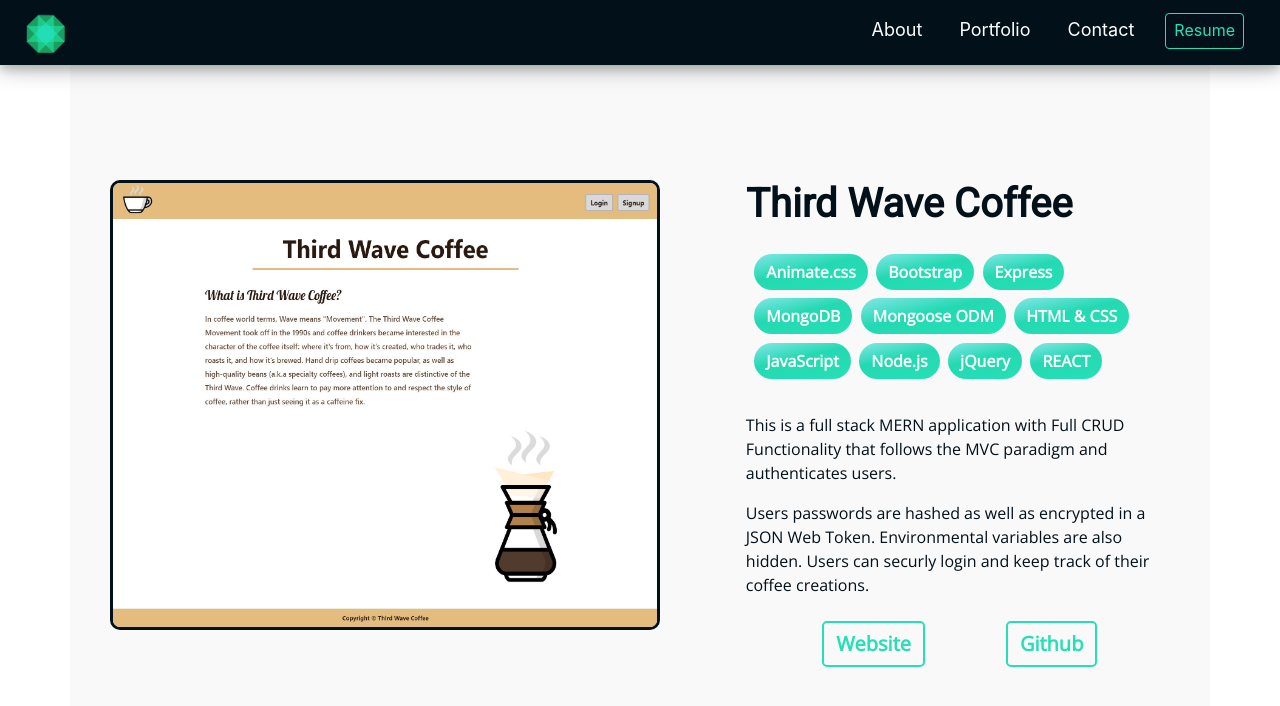
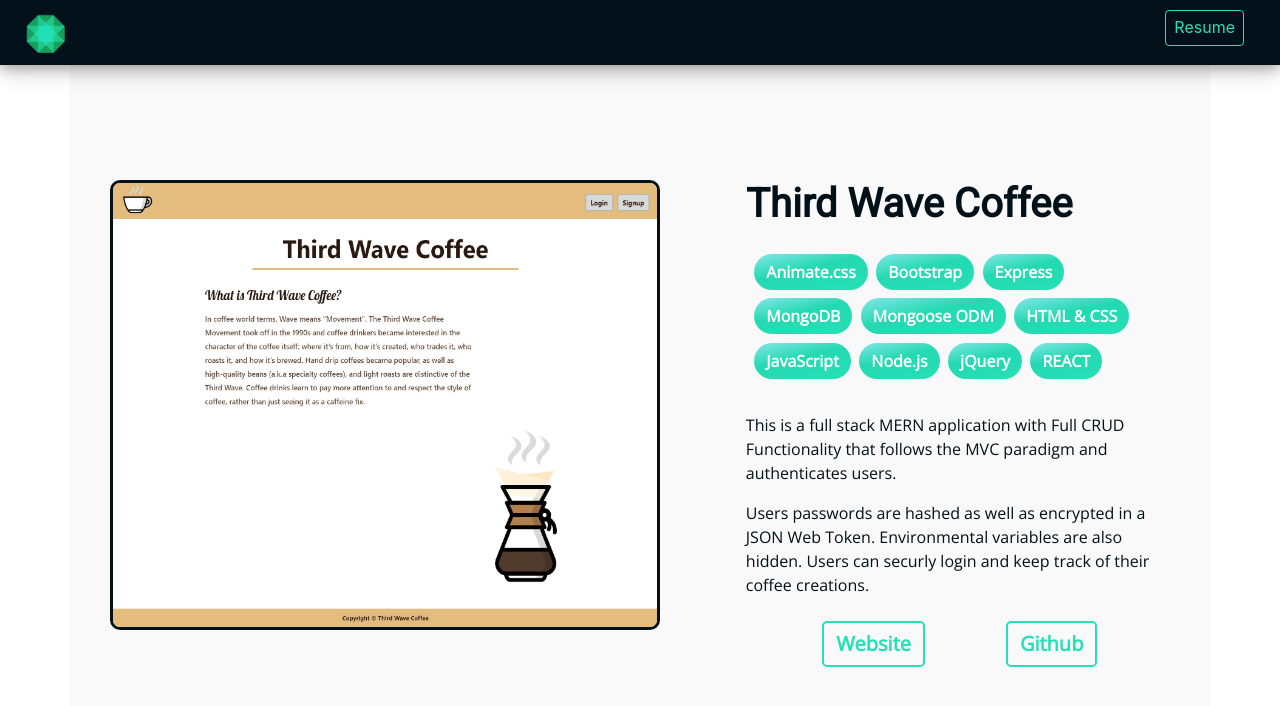
Before and after one commit to Eshi44/Portfolio-Emerald, a React (Create React App) app in the folder client/: page /third-wave-coffee in a window 1280 px wide. Shown: the top 706 px of the page. Built offline with nearby package versions, Linux system fonts and the light colour scheme.

Commit message:
fixed navbar for porfolio pages - now it does not show different sections(about, portfolio, contact)

```diff
--- /dev/null
+++ b/client/src/components/NavBar/NavBarPages.jsx
@@ -0,0 +1,36 @@
+import React, { Component } from 'react';
+import Emerald from "../../images/emerald.png";
+import PDF from "../../documents/Emerald-Sea-Hamel-Iervolino-Resume.pdf";
+import "./NavBar.css";
+import { Link } from "react-router-dom";
+
+class NavBarPages extends Component {
+    render() {
+        return (
+            <div>
+                <>
+				<nav className="navbar" id="nav-bar">
+				<Link to="/"><img
+						id="emerald-img"
+						id="emeraldLogo"
+						src={Emerald}
+						alt="emerald"
+						height="60px"
+					/></Link>
+					<div id="float-div">
+						<ul>
+							<li>
+								<a href={PDF} target="_blank" id="btn-resume">
+									Resume
+								</a>
+							</li>
+						</ul>
+					</div>
+				</nav>
+			</>
+            </div>
+        );
+    }
+}
+
+export default NavBarPages;
--- a/client/src/containers/Portfolio-Pages/CatSweeper.jsx
+++ b/client/src/containers/Portfolio-Pages/CatSweeper.jsx
@@ -1,5 +1,5 @@
 import React, { Component } from "react";
-import NavBar from "../../components/NavBar/NavBar";
+import NavBar from "../../components/NavBar/NavBarPages";
 import CatSweeperMain from "../../images/catsweeper-screenshot.png";
 import "./Pages.css";
 
--- a/client/src/containers/Portfolio-Pages/ConcertHunt.jsx
+++ b/client/src/containers/Portfolio-Pages/ConcertHunt.jsx
@@ -1,5 +1,5 @@
 import React, { Component } from "react";
-import NavBar from "../../components/NavBar/NavBar";
+import NavBar from "../../components/NavBar/NavBarPages";
 import ConcertMain from "../../images/concerthunt-screenshot.png";
 import "./Pages.css";
 class ConcertHunt extends Component {
--- a/client/src/containers/Portfolio-Pages/EatDaBurger.jsx
+++ b/client/src/containers/Portfolio-Pages/EatDaBurger.jsx
@@ -1,5 +1,5 @@
 import React, { Component } from "react";
-import NavBar from "../../components/NavBar/NavBar";
+import NavBar from "../../components/NavBar/NavBarPages";
 import EatBurgerMain from "../../images/eat-da-burger-screenshot.png"
 import "./Pages.css";
 
--- a/client/src/containers/Portfolio-Pages/EmployeeDirectory.jsx
+++ b/client/src/containers/Portfolio-Pages/EmployeeDirectory.jsx
@@ -1,5 +1,5 @@
 import React, { Component } from "react";
-import NavBar from "../../components/NavBar/NavBar";
+import NavBar from "../../components/NavBar/NavBarPages";
 import EmployeeDirMain from "../../images/employee-directory-screenshot.png"
 import "./Pages.css";
 
--- a/client/src/containers/Portfolio-Pages/PokeBattle.jsx
+++ b/client/src/containers/Portfolio-Pages/PokeBattle.jsx
@@ -1,5 +1,5 @@
 import React, { Component } from "react";
-import NavBar from "../../components/NavBar/NavBar";
+import NavBar from "../../components/NavBar/NavBarPages";
 import PokeMain from "../../images/poke-battle-screenshot.png";
 import "./Pages.css";
 
--- a/client/src/containers/Portfolio-Pages/TeamGenerator.jsx
+++ b/client/src/containers/Portfolio-Pages/TeamGenerator.jsx
@@ -1,5 +1,5 @@
 import React, { Component } from "react";
-import NavBar from "../../components/NavBar/NavBar";
+import NavBar from "../../components/NavBar/NavBarPages";
 import GeneratorMain from "../../images/team-profile-generator-screenshot.png";
 import "./Pages.css";
 
--- a/client/src/containers/Portfolio-Pages/ThirdWaveCoffee.jsx
+++ b/client/src/containers/Portfolio-Pages/ThirdWaveCoffee.jsx
@@ -1,5 +1,5 @@
 import React, { Component } from "react";
-import NavBar from "../../components/NavBar/NavBar";
+import NavBar from "../../components/NavBar/NavBarPages";
 import ThirdWaveMain from "../../images/third-wave.jpg";
 import "./Pages.css";
 
```
